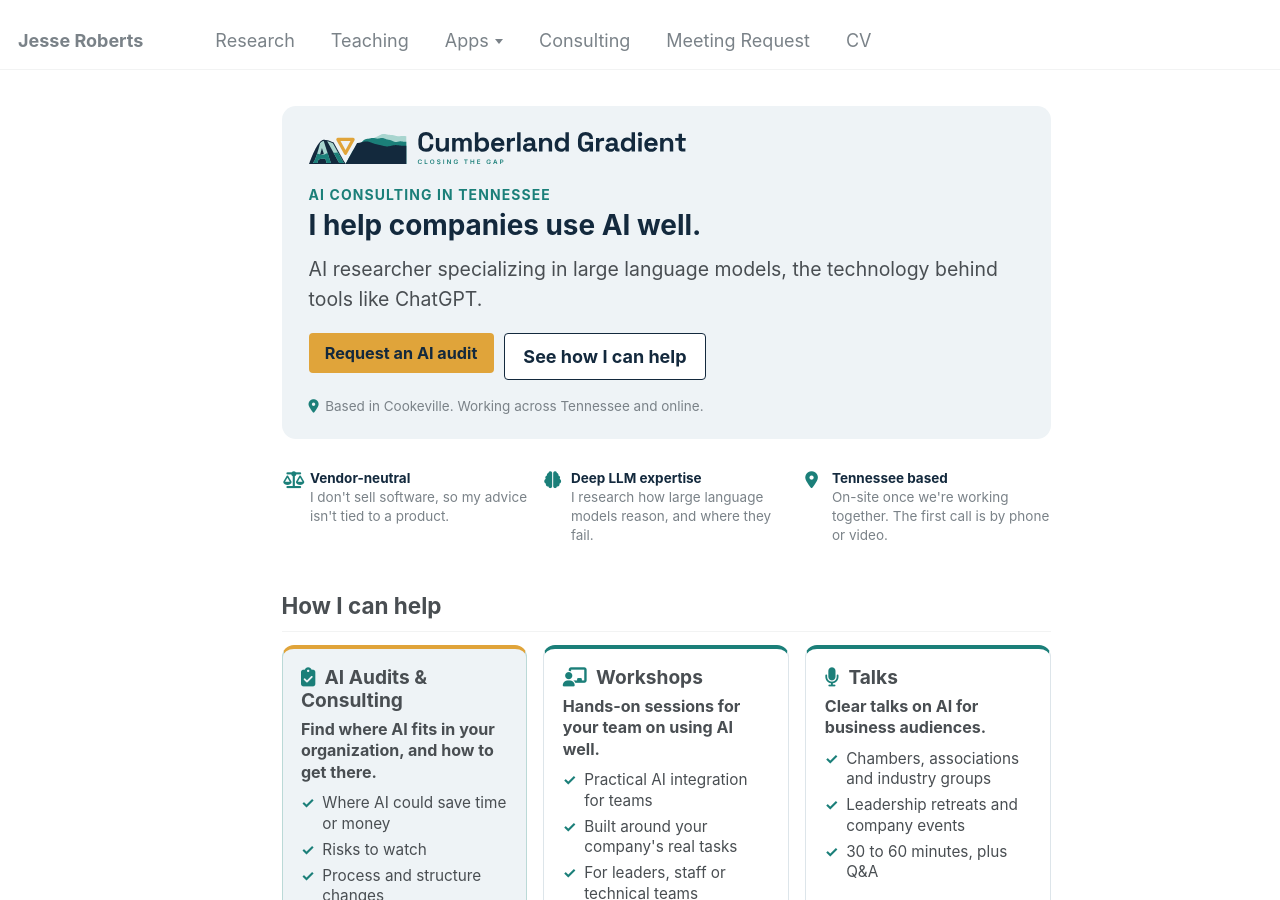
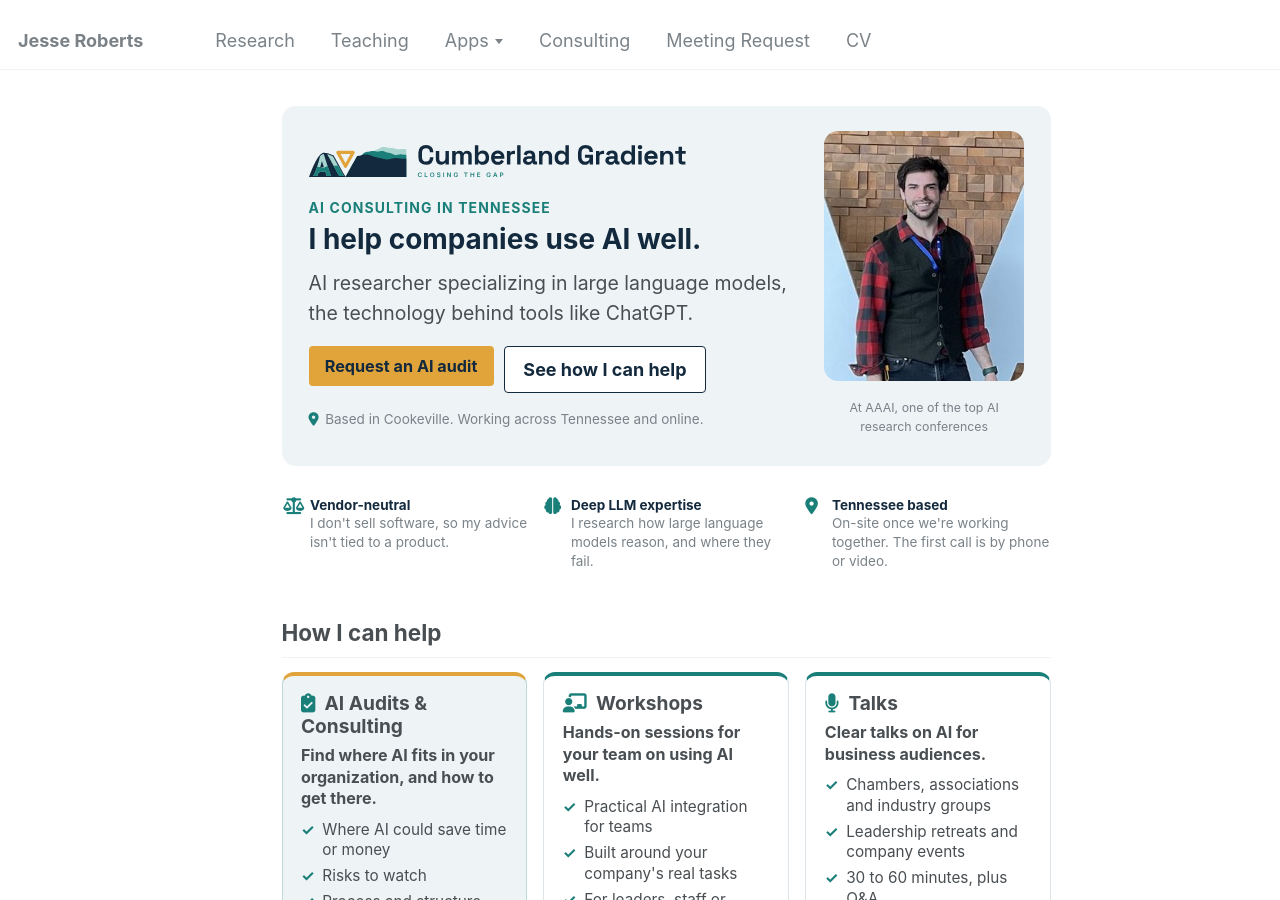
Before and after one commit to JesseTNRoberts/New-site-test, a Jekyll site: the page built from _pages/services.html, in a window 1280 px wide and 900 px high. Built offline with Jekyll 4.4.1, drawn with Linux system fonts in a browser that asks for light colours.

Commit message:
Consulting page: headshot cropped from Jesse's AAAI photo, with caption
Saved without EXIF.

Co-Authored-By: Claude Opus 5.5 <noreply@anthropic.com>
Claude-Session: https://claude.ai/code/session_01BWpusBycuS7rDY9WRWLMsn

```diff
--- a/_pages/services.html
+++ b/_pages/services.html
@@ -14,10 +14,11 @@ seo_title: "Cumberland Gradient | AI Consulting, Workshops and Talks in Tennesse
 description: "Cumberland Gradient is Jesse Roberts's AI consulting practice. AI audits, workshops and talks for Tennessee companies, and a free first consultation."
 og_image: /assets/cumberland-gradient/share.png
 og_image_alt: "Cumberland Gradient logo. AI consulting that closes the gap."
-# No photo for now (2026-11-08). The 50K crop looked odd out of context and the studio shot is
-# outdated. Jesse will get a new headshot. Then set photo, photo_alt and (optional) photo_caption.
-# photo: /images/consulting-headshot.jpg
-# photo_alt: "Jesse Roberts"
+# Cropped from Jesse's photo at AAAI (2026-11-08). Only 260x325 px, so swap in a sharper
+# headshot when Jesse has one. The caption explains AAAI for business readers.
+photo: /images/consulting-headshot.jpg
+photo_alt: "Jesse Roberts in a flannel shirt and vest, smiling, at the AAAI conference"
+photo_caption: "At AAAI, one of the top AI research conferences"
 ---
 {% comment %}
   Talks, workshops, and AI audits and consulting. Text lives in _data/services.yml.
```
Also changed, not shown: images/consulting-headshot.jpg (added).
